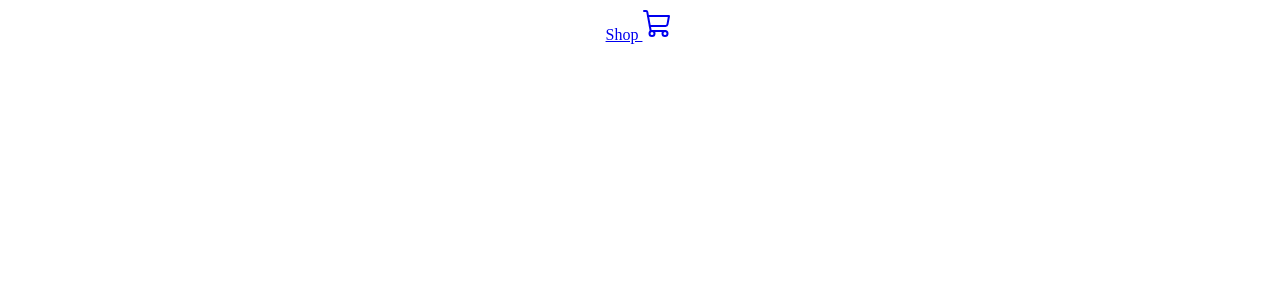
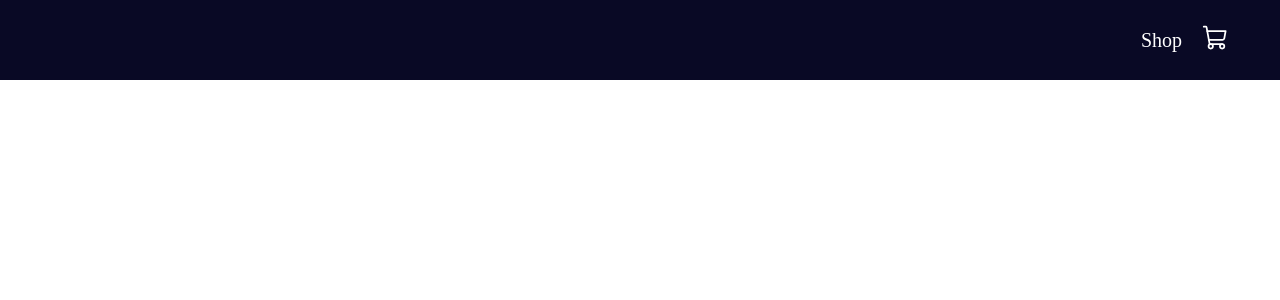
Before and after one commit to demetgas/skz-shop, a React (Create React App) app: page / in a window 1280 px wide. Shown: the top 300 px of the page. Built offline with nearby package versions, Linux system fonts and the light colour scheme.

Commit message:
added css

```diff
--- /dev/null
+++ b/src/components/navbar.css
@@ -0,0 +1,24 @@
+body,
+html {
+  margin: 0;
+}
+.navbar {
+  width: 100%;
+  height: 80px;
+  background-color: rgb(9, 9, 37);
+  display: flex;
+  justify-content: flex-end;
+  align-items: center;
+}
+.links {
+  margin-right: 50px;
+  display: flex;
+  align-items: center;
+}
+
+.links a {
+  text-decoration: none;
+  color: white;
+  margin-left: 20px;
+  font-size: 20px;
+}
--- a/src/components/navbar.jsx
+++ b/src/components/navbar.jsx
@@ -1,13 +1,18 @@
 import React from "react";
+import "./navbar.css";
 import { Link } from "react-router-dom";
-import {ShoppingCart} from "phosphor-react";
+import { ShoppingCart } from "phosphor-react";
 
 export const Navbar = () => {
+
   return (
     <div className="navbar">
       <div className="links">
         <Link to="/"> Shop </Link>
-        <Link to="/cart"> <ShoppingCart size={32}/> </Link>
+        <Link to="/cart">
+          {" "}
+          <ShoppingCart size={28} />{" "}
+        </Link>
       </div>
     </div>
   );
```
